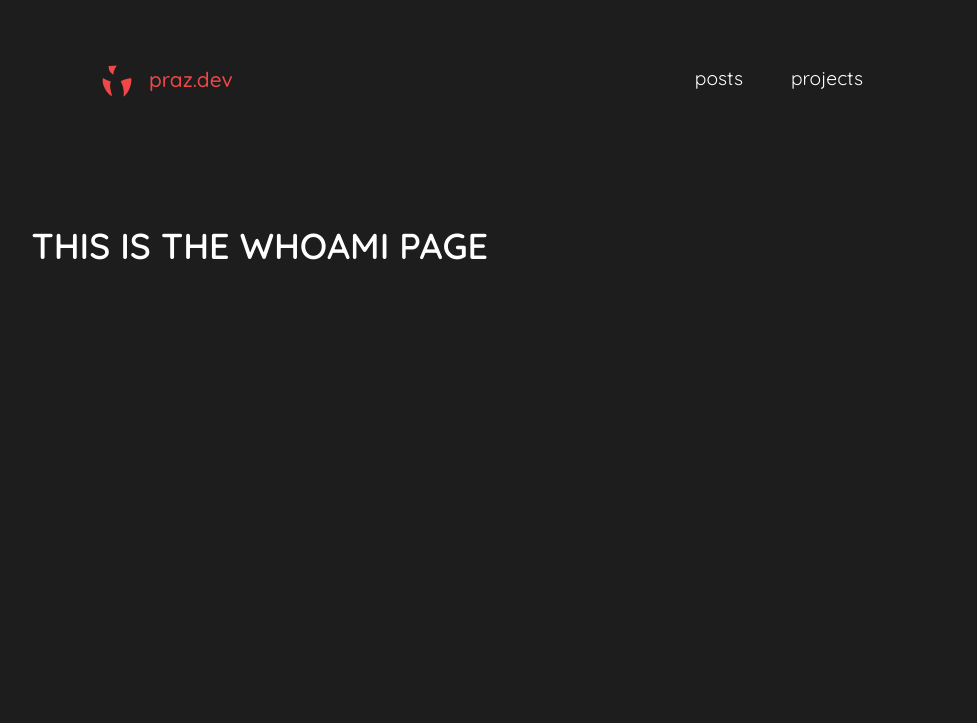
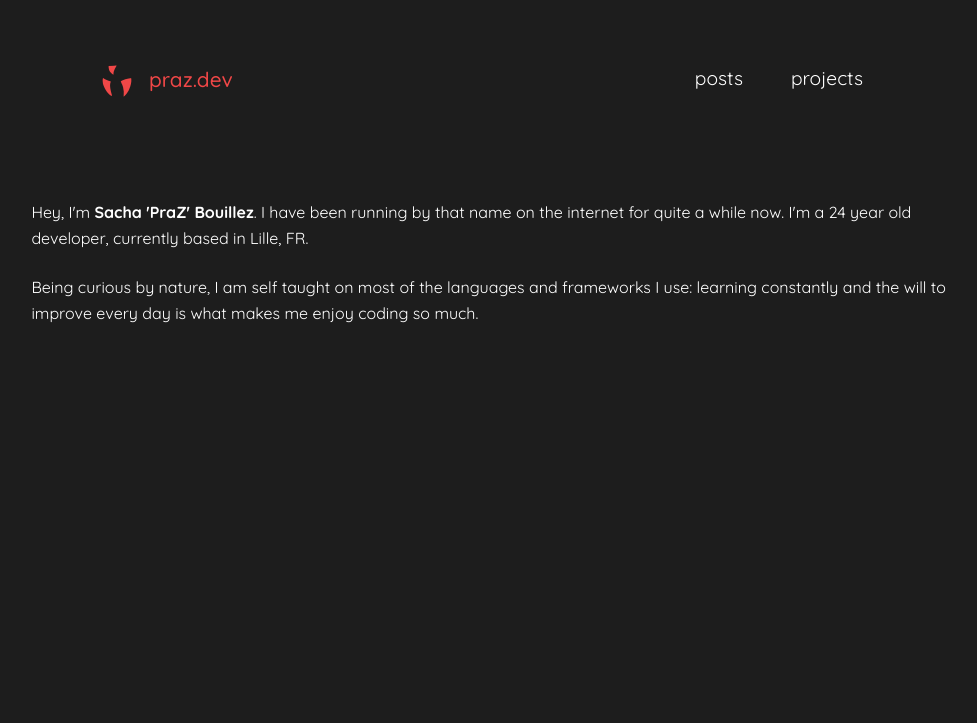
Before and after one commit to prazdevs/praz-dev-old, a Gatsby site: page /me in a window 1280 px wide. Shown: the top 723 px of the page, without its empty margins (146-1123 px from the left). Built offline with nearby package versions, Linux system fonts and the light colour scheme; Gatsby itself is replaced by a stand-in of ours.

Commit message:
Add aboutme

```diff
--- a/content/about/about-me.md
+++ b/content/about/about-me.md
@@ -1,3 +1,7 @@
 ---
 category: about-me
 ---
+
+Hey, I'm **Sacha 'PraZ' Bouillez**. I have been running by that name on the internet for quite a while now. I'm a 24 year old developer, currently based in Lille, FR.
+
+Being curious by nature, I am self taught on most of the languages and frameworks I use: learning constantly and the will to improve every day is what makes me enjoy coding so much.
--- a/content/blog/a-javascript-story.md
+++ b/content/blog/a-javascript-story.md
@@ -118,7 +118,7 @@ I eventually came acrosss a framework called NestJS, an opinionated Typescript-b
 
 ### So what ?
 
-To be honest, I do not want to convert people into using JavaScript. I wanna go further than this: "never judge a book by its cover" is as true as "never judge a language by its reputation". Make your own mind, try things, experiment and learn. Do not let prejudices hold you back, because you may miss out. You may still hate what you tried, but you now have valid reasons not to like it. I will end that post with Atwood's Law :
+To be honest, I do not want to convert people into using JavaScript. I wanna go further than this: "never judge a book by its cover" is as true as "never judge a language by its reputation". Make up your own mind, try things, experiment and learn. Do not let prejudices hold you back as you may miss out. You may still hate what you tried, but you now have valid reasons not to like it. I will end that post with Atwood's Law :
 
 > "Any application that can be written in JavaScript, will eventually be written in JavaScript."
 > <cite>-- Jeff Atwood</cite>
--- a/src/pages/me.jsx
+++ b/src/pages/me.jsx
@@ -3,9 +3,21 @@ import React from 'react';
 import SEO from '../components/seo';
 import Layout from '../layout/layout';
 
-export default () => (
-  <Layout>
-    <SEO title="About Me" />
-    <h1>THIS IS THE WHOAMI PAGE</h1>
-  </Layout>
-);
+export default ({ data }) => {
+  const aboutHtml = data.about.html;
+
+  return (
+    <Layout>
+      <SEO title="About Me" />
+      <div dangerouslySetInnerHTML={{ __html: aboutHtml }} />
+    </Layout>
+  );
+};
+
+export const query = graphql`
+  query {
+    about: markdownRemark(frontmatter: { category: { eq: "about-me" } }) {
+      html
+    }
+  }
+`;
```
